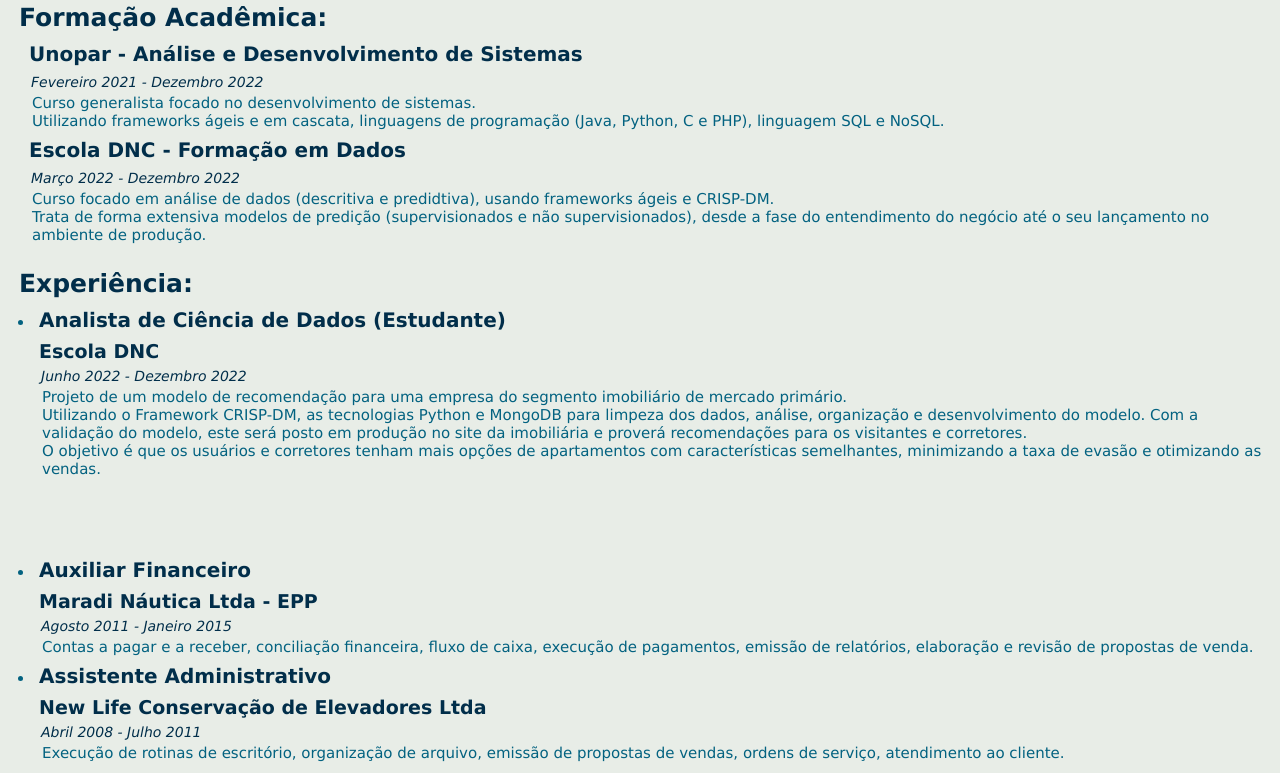
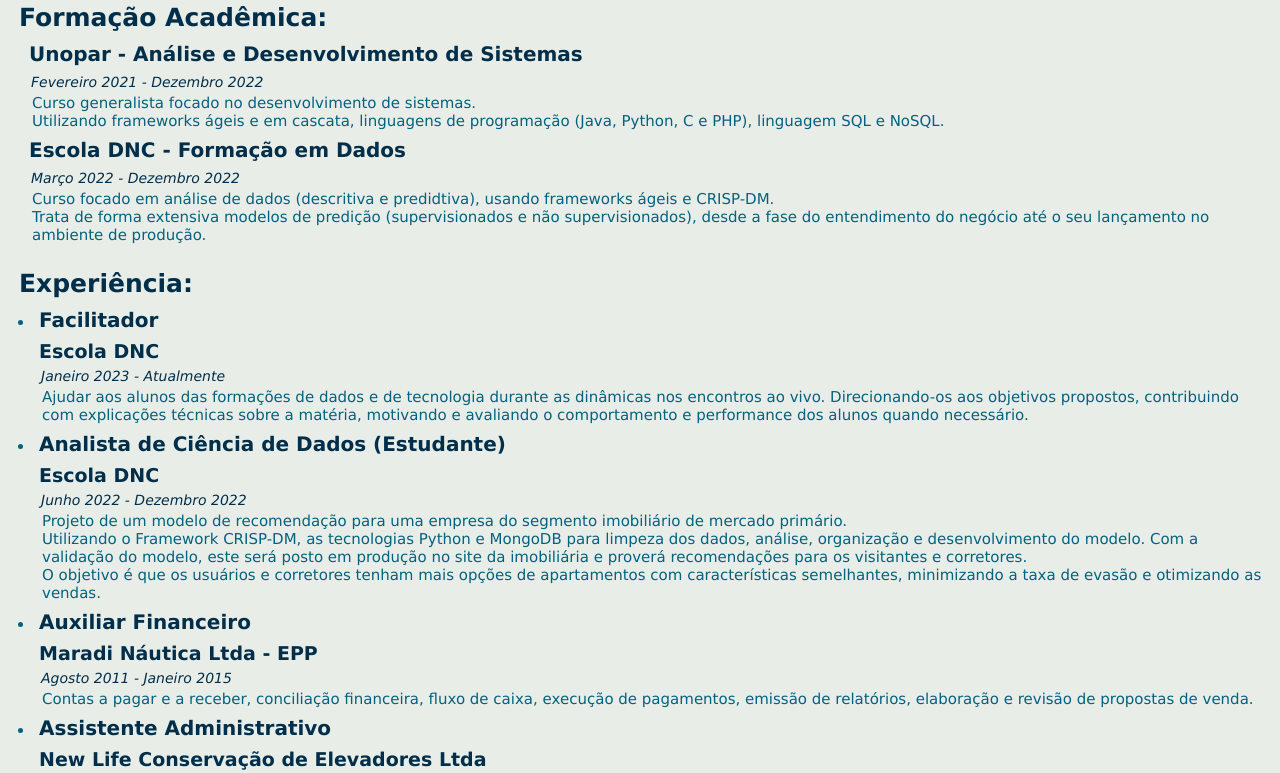
Before and after one commit to cruz-marco/resumee, a plain HTML site: page index.html in a window 1280 px wide. Shown: the part 422-1195 px from the top of the page. Drawn offline with Linux system fonts and the light colour scheme.

Commit message:
Updating info of he resumee
Inputing some new infos on the resumee

```diff
--- a/index.html
+++ b/index.html
@@ -216,6 +216,14 @@
                 </h2>
                 <ul>
                     <li>
+                        <h3>Facilitador</h3>
+                        <h4>Escola DNC</h4>
+                        <p class="data">Janeiro 2023 - Atualmente</p>
+                        <p>
+                            Ajudar aos alunos das formações de dados e de tecnologia durante as dinâmicas nos encontros ao vivo. Direcionando-os aos objetivos propostos, contribuindo com explicações técnicas sobre a matéria, motivando e avaliando o comportamento e performance dos alunos quando necessário.
+                        </p>
+                    </li>
+                    <li>
                         <h3>Analista de Ciência de Dados (Estudante)</h3>
                         <h4>Escola DNC</h4>
                         <p class="data">Junho 2022 - Dezembro 2022</p>
@@ -224,7 +232,7 @@
                             Utilizando o Framework CRISP-DM, as tecnologias Python e MongoDB para limpeza dos dados, análise, organização e desenvolvimento do modelo. Com a validação do modelo, este será posto em produção no site da imobiliária e proverá recomendações para os visitantes e corretores. <br>
                             O objetivo é que os usuários e corretores tenham mais opções de apartamentos com características semelhantes, minimizando a taxa de evasão e otimizando as vendas.
                         </p>
-                    </li><br><br><br><br>
+                    </li>
                     <li>
                         <h3>Auxiliar Financeiro</h3>
                         <h4>Maradi Náutica Ltda - EPP</h4>
```
